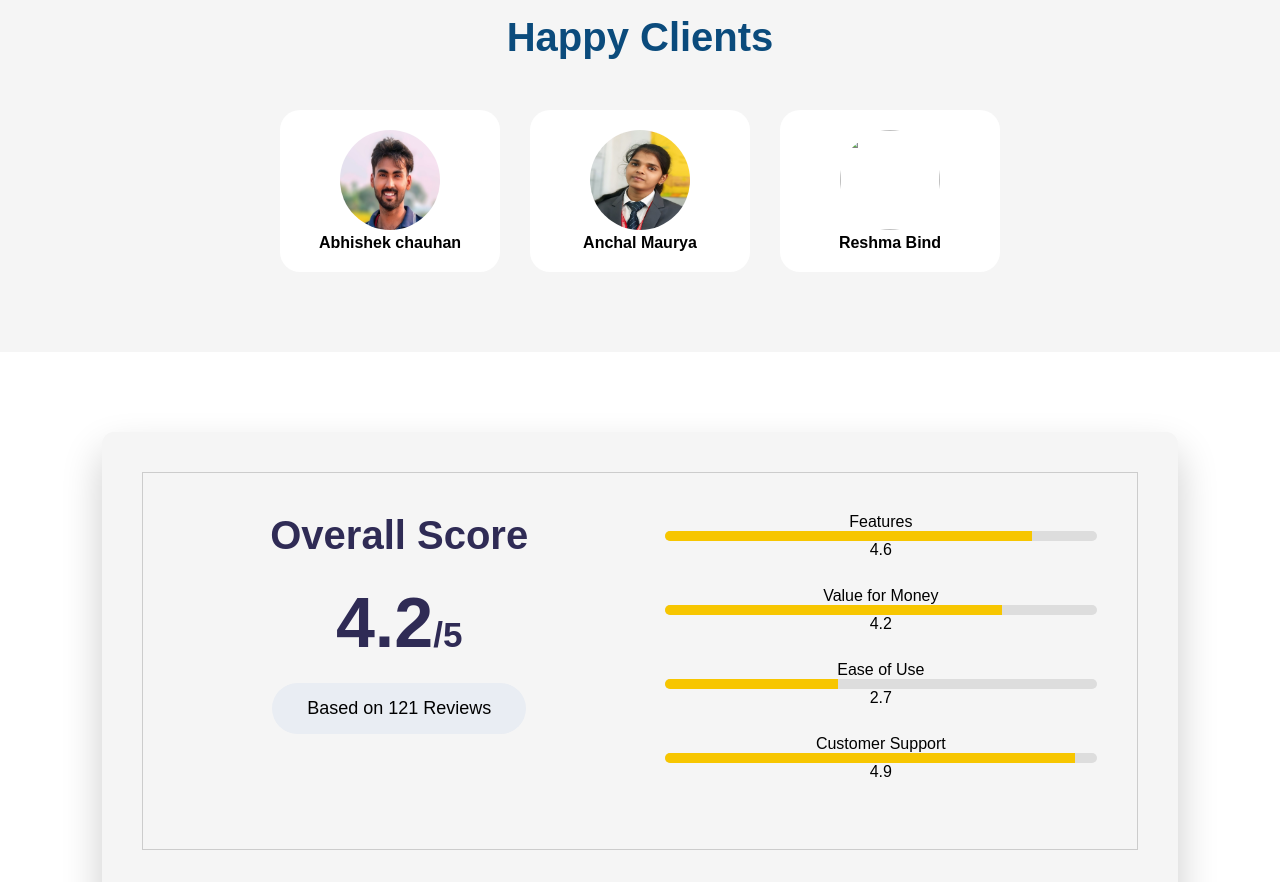
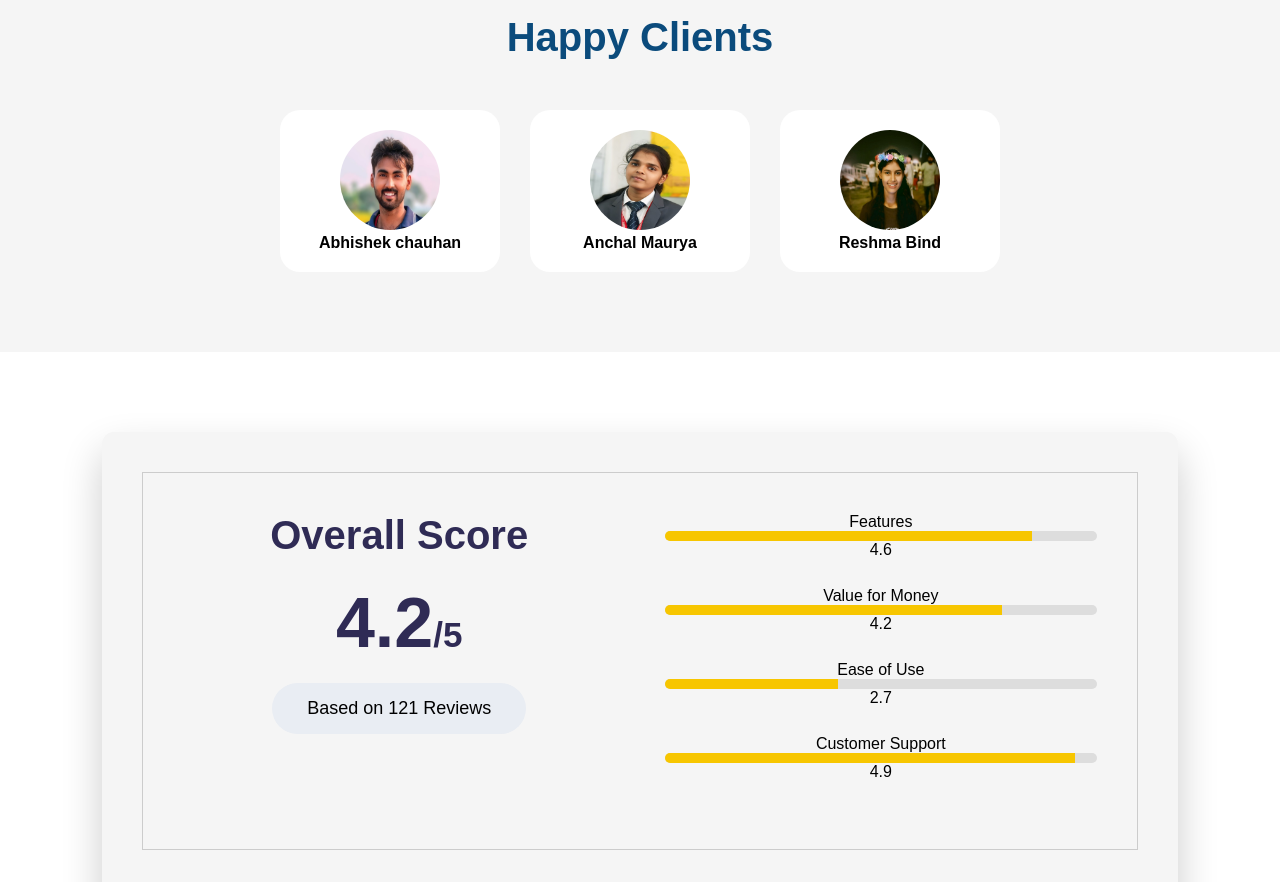
Before and after one commit to anchal-tech-pro/anjali-group, a plain HTML site: page index.html in a window 1280 px wide. Shown: the part 3880-4762 px from the top of the page. Drawn offline with Linux system fonts and the light colour scheme.

Commit message:
modified:   index.html

```diff
--- a/index.html
+++ b/index.html
@@ -224,7 +224,7 @@
       </div>
 
       <div class="client">
-        <img src=Reshma.jpg" alt="">
+        <img src="Reshma.jpg" alt="">
         <h4>Reshma Bind</h4>
       </div>
 
```
